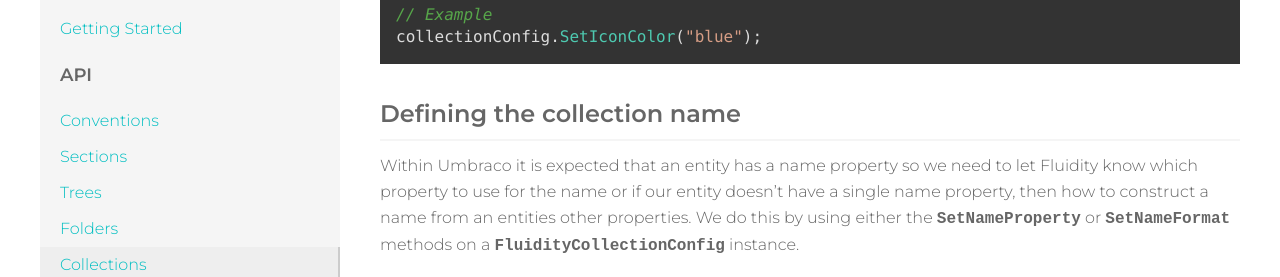
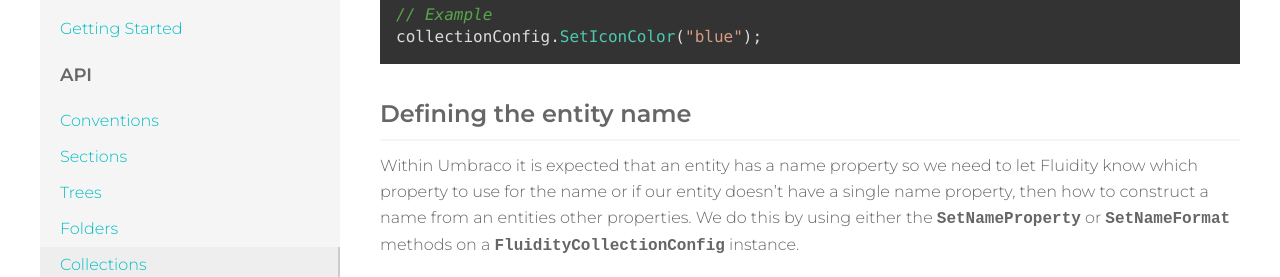
Before and after one commit to mattbrailsford/umbraco-fluidity, a Jekyll site: the page built from docs/_pages/02-api-04-collections.md, in a window 1280 px wide and 900 px high, scrolled down 1527 px. Shown: the part 161-438 px from the top of the window. Built offline with Jekyll 4.4.1, drawn with Linux system fonts in a browser that asks for light colours.

Commit message:
Wording change

`````diff
--- a/docs/_pages/02-api-04-collections.md
+++ b/docs/_pages/02-api-04-collections.md
@@ -65,7 +65,7 @@
 collectionConfig.SetIconColor("blue");
 ````
 
-### Defining the collection name
+### Defining the entity name
 {: .mt}
 
 Within Umbraco it is expected that an entity has a name property so we need to let Fluidity know which property to use for the name or if our entity doesn't have a single name property, then how to construct a name from an entities other properties. We do this by using either the `SetNameProperty` or `SetNameFormat` methods on a `FluidityCollectionConfig` instance.
`````
